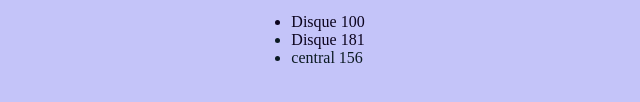
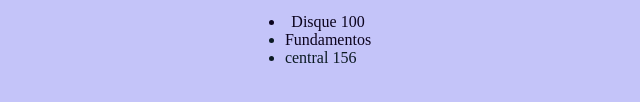
Before and after one commit to bernardogoncalvesrocha-wq/site, a plain HTML site: page index.html in a window 1280 px wide. Shown: the part 372-474 px from the top of the page, 332-972 px from the left. Drawn offline with Linux system fonts and the light colour scheme.

Commit message:
Sub-subtítulo

```diff
--- a/index.html
+++ b/index.html
@@ -20,7 +20,7 @@
     <ul>
     <li>Disque 100</li>
       <li>
-        <a href="https://www.181.pr.gov.br">Disque 181</a>
+        <a href="https://www.181.pr.gov.br">Fundamentos</a>
       </li>
       <li>central 156</li>
     </ul>
```
